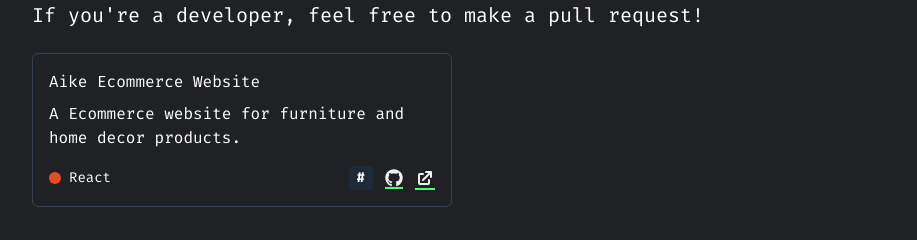
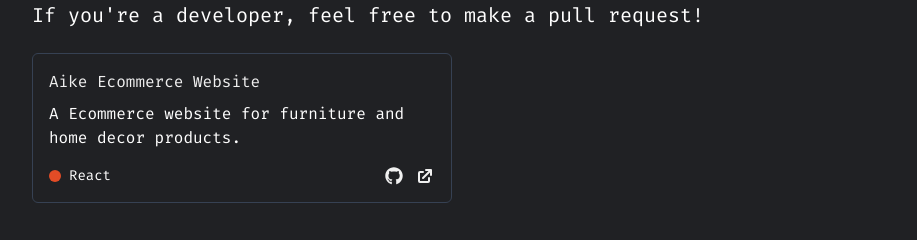
Before and after one commit to kaitex/kaitex.github.io, a Next.js app: page /projects in a window 1280 px wide. Shown: the part 243-483 px from the top of the page, without its empty margins (176-1093 px from the left). Built offline with nearby package versions, Linux system fonts and the light colour scheme.

Commit message:
underline issue resolved

```diff
--- a/src/app/globals.css
+++ b/src/app/globals.css
@@ -147,7 +147,7 @@ pre {
 .light nav .links::after {
   text-decoration: none;
   background: none;
-
+  position: static;
 }
 .light nav .links::after {
   content: none;
--- a/src/app/not-found.tsx
+++ b/src/app/not-found.tsx
@@ -2,7 +2,7 @@
 
 import Link from "next/link";
 import { useEffect } from "react";
-
+import "../styles/underline.css"
 export default function NotFound() {
   useEffect(() => {
     // Add some interactive elements
@@ -30,7 +30,7 @@ export default function NotFound() {
         <div className="space-y-4">
           <Link
             href="/"
-           className="links "
+           className="linkWithUnderline "
           >
             <p  className="inline-block bg-green-600 text-white px-6 py-3 rounded-md hover:bg-opacity-90 transition-colors duration-200">  Go Home</p>
 
--- a/src/app/posts/page.tsx
+++ b/src/app/posts/page.tsx
@@ -1,6 +1,6 @@
 import { getAllPosts } from "@/lib/mdx";
 import Link from "next/link";
-
+import "../../styles/underline.css"
 export default function BlogPage() {
   const posts = getAllPosts("posts");
 
@@ -11,7 +11,7 @@ export default function BlogPage() {
         {posts.map((post) => (
           <li className="flex flex-col  gap-3 md:flex-row md:gap-5 text-lg" key={post.frontmatter.slug}>
 
-            <p className="text-[#a89984]">{post.frontmatter.date}</p>   <Link className="links" href={`/posts/${post.frontmatter.slug}`}> <span className="text-[var(--accent)]">#</span> <span className="font-medium">{post.frontmatter.title}</span>
+            <p className="text-[#a89984]">{post.frontmatter.date}</p>   <Link className="linkWithUnderline" href={`/posts/${post.frontmatter.slug}`}> <span className="text-[var(--accent)]">#</span> <span className="font-medium">{post.frontmatter.title}</span>
 
             </Link>
           </li>
--- a/src/app/projects/page.tsx
+++ b/src/app/projects/page.tsx
@@ -2,7 +2,7 @@ import { getAllPosts } from "@/lib/mdx";
 import Link from "next/link";
 import { FaGithub, FaStar, FaCodeBranch, FaBook, FaExternalLinkAlt } from "react-icons/fa";
 import { HiExternalLink } from "react-icons/hi";
-
+import "../../styles/underline.css"
 export default function ProjectsPage() {
   const posts = getAllPosts("projects");
 
@@ -24,7 +24,7 @@ export default function ProjectsPage() {
           >
             <div className="flex items-center mb-2">
 
-              <h3 className="links">{frontmatter.title}</h3>
+              <h3 className="linkWithUnderline">{frontmatter.title}</h3>
             </div>
 
             <p className="text-md mb-4">{frontmatter.description}</p>
@@ -39,13 +39,13 @@ export default function ProjectsPage() {
               </span>
 
               <div className="flex items-center space-x-3">
-                <button className="bg-gray-800 text-white rounded px-2 py-0.5 font-semibold select-none">#</button>
+
 
                 <a
                   href={frontmatter.repo}
                   target="_blank"
                   rel="noopener noreferrer"
-                  className="links"
+                  className="linkWithUnderline"
                 >
                   <FaGithub size={18} />
                 </a>
@@ -54,7 +54,7 @@ export default function ProjectsPage() {
   href={frontmatter.live?.replace(/^"+|"+$/g, "")}
   target="_blank"
   rel="noopener noreferrer"
-  className="links"
+  className="linkWithUnderline"
   aria-label="Live demo"
 >
   <HiExternalLink size={20} />
--- a/src/app/talks/page.tsx
+++ b/src/app/talks/page.tsx
@@ -1,7 +1,7 @@
 import { getAllPosts } from "@/lib/mdx";
 import Link from "next/link";
 import "../../styles/markdown.css"
-
+import "../../styles/underline.css"
 export default function BlogPage() {
   const posts = getAllPosts("talks");
   return (
@@ -11,7 +11,7 @@ export default function BlogPage() {
         {posts.map((post) => (
           <li className="flex flex-col  gap-3 md:flex-row md:gap-5 text-lg" key={post.frontmatter.slug}>
 
-            <span className="text-[#a89984]">{post.frontmatter.date}</span><Link className="links" href={`/talks/${post.frontmatter.slug}`}>  <span className="text-[var(--accent)]">#</span> <span className="hover:underline">{post.frontmatter.title}</span>
+            <span className="text-[#a89984]">{post.frontmatter.date}</span><Link className="linkWithUnderline" href={`/talks/${post.frontmatter.slug}`}>  <span className="text-[var(--accent)]">#</span> <span className="hover:underline">{post.frontmatter.title}</span>
               {/* <div className="text-xl font-semibold">{post.frontmatter.title}</div>
               <div className="text-sm text-gray-500">{post.frontmatter.date}</div> */}
             </Link>
--- /dev/null
+++ b/src/styles/underline.css
@@ -0,0 +1,29 @@
+.linkWithUnderline {
+  color: #f0f0f0;
+  position: relative;
+  text-decoration: none;
+  transition: color 0.3s ease;
+  cursor: pointer;
+  display: inline-block;
+}
+
+.linkWithUnderline::after {
+  content: "";
+  position: absolute;
+  left: 0;
+  bottom: -4px;
+  width: 100%;
+  height: 2px;
+  background-color: var(--accent);
+  pointer-events: none;
+  transform-origin: left center;
+  transform: scaleX(0);
+  transition: transform 0.3s ease;
+}
+
+
+
+.linkWithUnderline:hover{
+  background: none;
+  color: white;
+}
```
